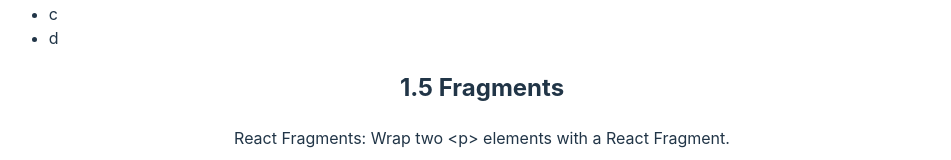
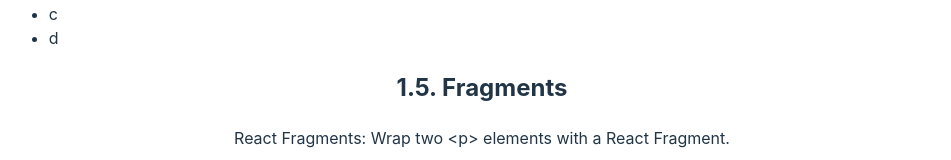
Before and after one commit to avidrucker/tiny-react-katas, a React (Vite) app: page / in a window 1280 px wide. Shown: the part 895-1055 px from the top of the page, without its empty margins (158-1109 px from the left). Built offline with nearby package versions, Linux system fonts and the light colour scheme.

Commit message:
fix add punctuation

```diff
--- a/src/App.jsx
+++ b/src/App.jsx
@@ -72,7 +72,7 @@
 
 
 	    <section>
-		<h2>1.5 Fragments</h2>
+		<h2>1.5. Fragments</h2>
 		<p>React Fragments: Wrap two &lt;p&gt; elements with a React Fragment.</p>
 		<FragmentWrappedComp />
 	    </section>
```
